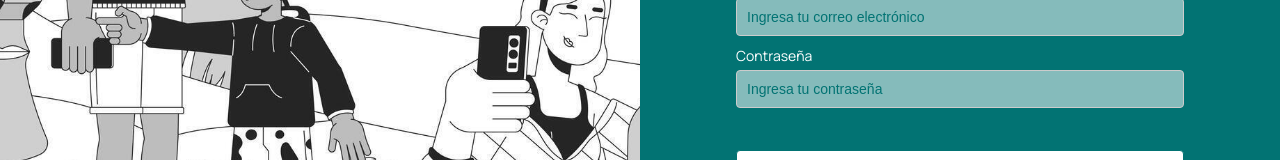
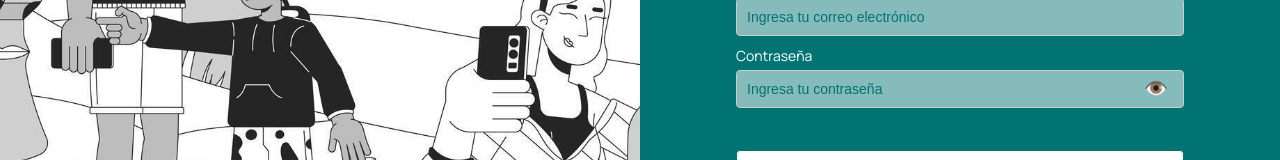
Before and after one commit to rayrodriguez028/BMT-FRONT, a React (Vite) app in the folder bookmytour-project/: page /login in a window 1280 px wide. Shown: the part 389-549 px from the top of the page. Built offline with nearby package versions, Linux system fonts and the light colour scheme; no server answers.

Commit message:
refactor: add show password to input

```diff
--- a/bookmytour-project/src/Components/TextInput.jsx
+++ b/bookmytour-project/src/Components/TextInput.jsx
@@ -1,21 +1,48 @@
 import Styles from "../Styles/Form.module.css";
+import { useState } from "react";
 
-const TextInput = ({ label, type, placeholder, error, value, onChange, name }) => {
+const TextInput = ({
+  label,
+  type,
+  placeholder,
+  error,
+  value,
+  onChange,
+  name,
+}) => {
+  const [showPassword, setShowPassword] = useState(false);
+
+  const togglePasswordVisibility = () => {
+    setShowPassword((prev) => !prev);
+  };
 
   return (
     <div className={Styles.formField}>
-        <label className={Styles.formLabel} htmlFor={label}>{label}</label>
+      <label className={Styles.formLabel} htmlFor={label}>
+        {label}
+      </label>
+      <div className={Styles.inputContainer}>
         <input
           className={Styles.formInput}
-        type={type}
+          type={showPassword && type === "password" ? "text" : type}
           placeholder={placeholder}
           value={value}
           onChange={onChange}
           name={name}
         />
+        {type === "password" && (
+          <button
+            type="button"
+            onClick={togglePasswordVisibility}
+            className={Styles.togglePasswordButton}
+          >
+            {showPassword ? "🙈" : "👁️"}
+          </button>
+        )}
+      </div>
       {error && <span className={Styles.error}>{error}</span>}
     </div>
-  )
-}
+  );
+};
 
-export default TextInput
+export default TextInput;
--- a/bookmytour-project/src/Styles/Form.module.css
+++ b/bookmytour-project/src/Styles/Form.module.css
@@ -60,6 +60,7 @@
 }
 
 .formInput {
+  width: 100%;
     padding: 10px;
     border: 1px solid #ccc;
     border-radius: 4px;
@@ -86,6 +87,22 @@
 .forgotPassword {
     font-size: 14px;
     color: #ffffff;
+}
+
+.inputContainer {
+  position: relative;
+  display: flex;
+  align-items: center;
+}
+
+.togglePasswordButton {
+  background: none;
+  border: none;
+  position: absolute;
+  right: 10px;
+  cursor: pointer;
+  font-size: 1.2rem;
+  color: #888;
 }
 
 @media (max-width: 920px) {
```
Lines whose indentation alone changed are shown as unchanged.
